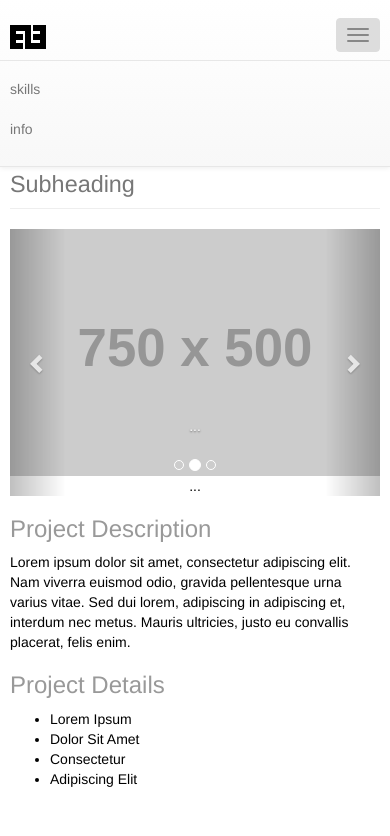
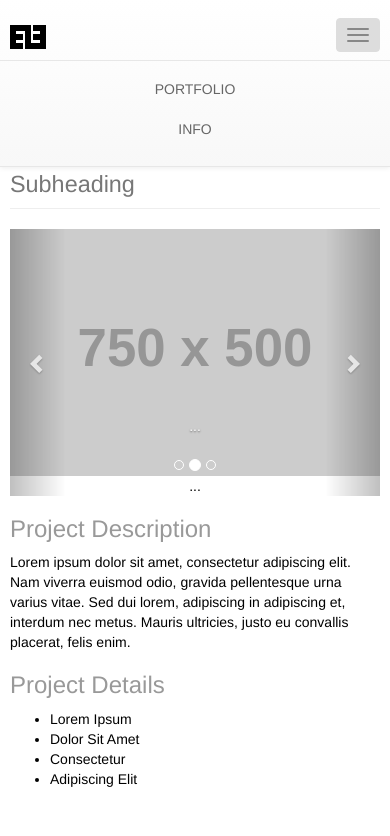
Before and after one commit to shatnerface/EL3, a plain HTML site: page feature.html in a window 390 px wide. Both pictures are taken after a click on the button "Toggle navigation". Shown: the top 836 px of the page. Drawn offline with Linux system fonts and the light colour scheme; placeholder pictures from the web are drawn by us.

Commit message:
monday tweaks
need to fix gap on right of index

```diff
--- a/css/portfolio-item.css
+++ b/css/feature.css
@@ -3,6 +3,39 @@
  * Code licensed under the Apache License v2.0.
  * For details, see http://www.apache.org/licenses/LICENSE-2.0.
  */
+
+
+/* navbar */
+
+.navbar-right {
+	text-align: center;
+}
+
+.navbar .nav > li > a, .navbar .nav > li {
+	color: #666;
+	text-shadow: none;
+}
+
+.navbar .nav > li > a:hover, .navbar .nav > li {
+	color: #0093f1;
+	text-shadow: none;
+}
+
+.navbar .nav li a:hover {
+	color: #0093f1;
+}
+
+.dropdown-toggle {
+	text-transform: uppercase;
+}
+
+/*!
+.dropdown-menu {
+	text-align: center;
+}
+*/
+
+
 
 body {
     padding-top: 70px; /* Required padding for .navbar-fixed-top. Remove if using .navbar-static-top. Change if height of navigation changes. */
@@ -15,6 +48,9 @@ p {
 ul {
 	text-align: left;
 }
+
+
+
 
 .portfolio-item {
     margin-bottom: 25px;
--- a/css/style.css
+++ b/css/style.css
@@ -2,13 +2,33 @@
 
 /* navbar */
 
-.navbar {
-	background-color: #fff;
+.navbar-right {
+	text-align: center;
 }
 
-.main-nav {
-	float: right;
+.navbar .nav > li > a, .navbar .nav > li {
+	color: #666;
+	text-shadow: none;
 }
+
+.navbar .nav > li > a:hover, .navbar .nav > li {
+	color: #0093f1;
+	text-shadow: none;
+}
+
+.navbar .nav li a:hover {
+	color: #0093f1;
+}
+
+.dropdown-toggle {
+	text-transform: uppercase;
+}
+
+/*!
+.dropdown-menu {
+	text-align: center;
+}
+*/
 
 
 
--- a/feature.html
+++ b/feature.html
@@ -8,7 +8,6 @@
     <!-- The above 3 meta tags *must* come first in the head; any other head content must come *after* these tags -->
     <meta name="description" content="">
     <meta name="author" content="">
-    <link rel="icon" href="../../favicon.ico">
 
     <title>Featured Item</title>
 
@@ -27,7 +26,7 @@
     <link rel="stylesheet" type="text/css"  href="css/style.css">
 
     <!-- Custom CSS -->
-    <link href="css/portfolio-item.css" rel="stylesheet">
+    <link href="css/feature.css" rel="stylesheet">
 
     <!-- HTML5 shim and Respond.js for IE8 support of HTML5 elements and media queries -->
     <!--[if lt IE 9]>
@@ -62,14 +61,24 @@
           <ul class="nav navbar-nav navbar-right">
 
             <li class="dropdown">
-              <a href="#" class="dropdown-toggle" data-toggle="dropdown">skills</a>
-              <ul class="dropdown-menu">
-                <li><a href="#">Test1</a></li>
-                <li><a href="#">Test2</a></li>
-              </ul>
+                <a href="#" class="dropdown-toggle" data-toggle="dropdown">portfolio</a>
+                <ul class="dropdown-menu">
+                    <li><a href="#">Photo Editing</a></li>
+                    <li><a href="#">Custom Shapes</a></li>
+                    <li><a href="#">Logos</a></li>
+                    <li><a href="#">Menus</a></li>
+                    <li><a href="#">Graphic Illustration</a></li>
+                </ul>
             </li>
 
-            <li><a href="#">info</a></li>
+            <li class="dropdown">
+                <a href="#" class="dropdown-toggle" data-toggle="dropdown">info</a>
+                <ul class="dropdown-menu">
+                    <li><a href="#">About</a></li>
+                    <li><a href="#">Contact</a></li>
+                    <li><a href="#">Other Art</a></li>
+                </ul>
+            </li>
 
           </ul>
 
@@ -192,7 +201,7 @@
 	<nav id="footer">
 	    <div class="container">
 	        <div class="pull-left fnav">
-	            <p>©2015 Number One Producer.</a></p>
+	            <p>©Ernesto.</a></p>
 	        </div>
 	        <div class="pull-right fnav">
 	            <ul class="footer-social">
```
Also changed, not shown: index.html (+15 -6 lines), image/placeholder-ice-300px-plain.jpg (added), image/placeholder-ice-300px.jpg, image/placeholder-ice-350x300px.jpg (added), image/placeholder-ice-400x300px.jpg (added).
